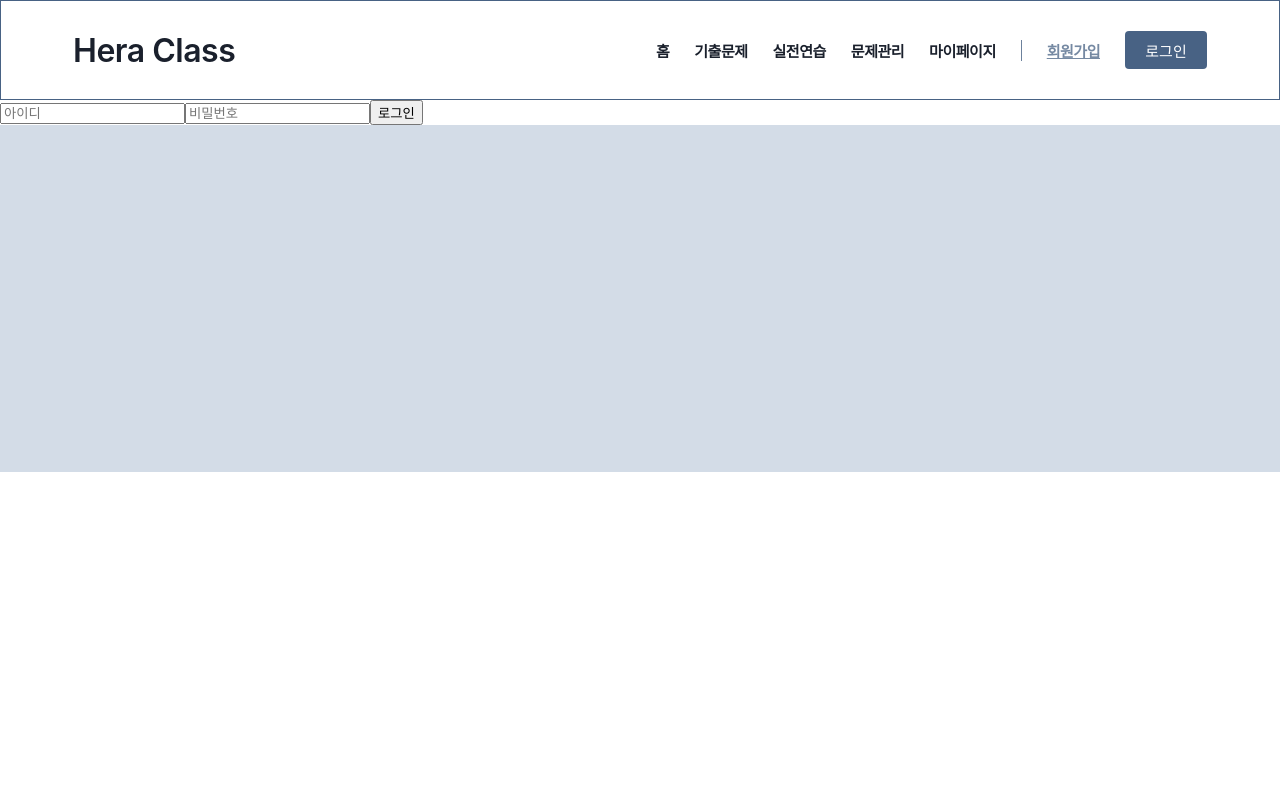
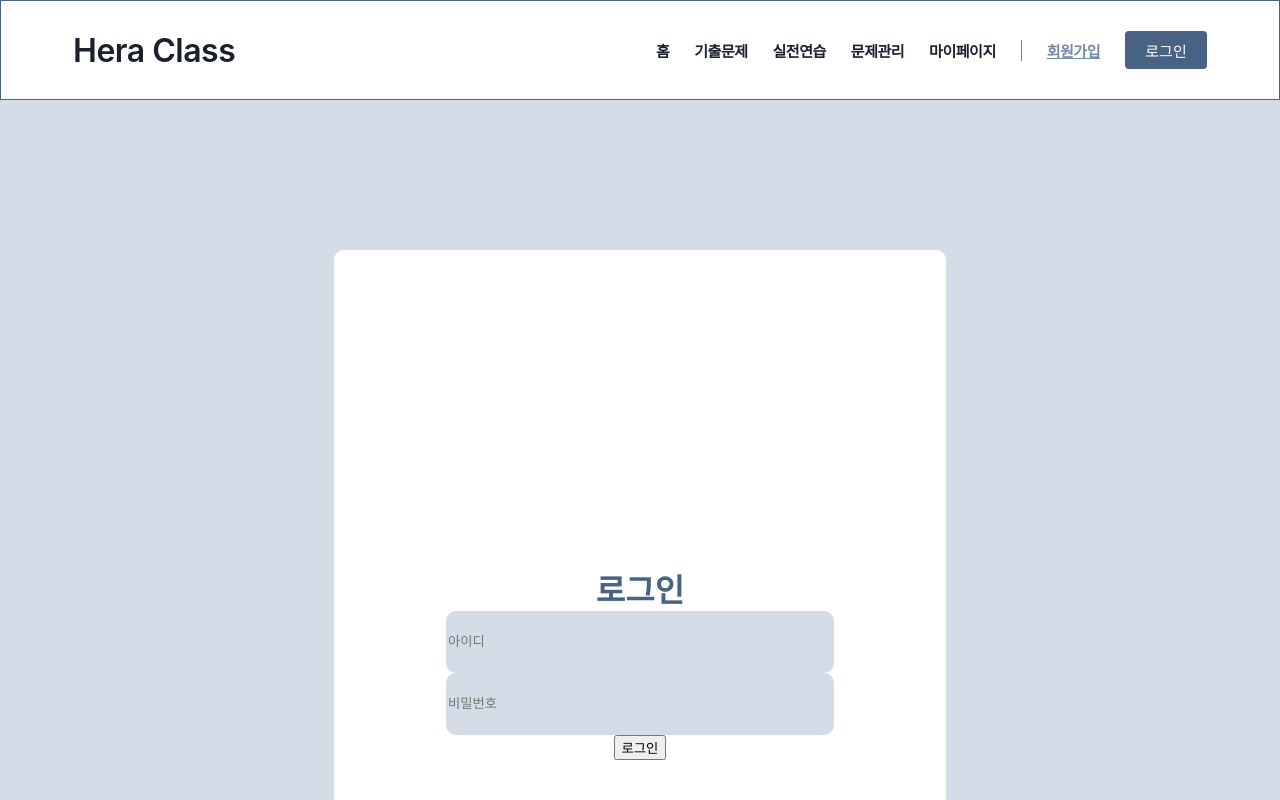
Before and after one commit to THE-HERA-CLASS/HC-frontend, a React (Create React App) app: page /logins in a window 1280 px wide. Shown: the top 800 px of the page. Built offline with nearby package versions, Linux system fonts and the light colour scheme; no server answers.

Commit message:
[Design] 로그인 페이지 1차 디자인

```diff
--- a/src/pages/Login.jsx
+++ b/src/pages/Login.jsx
@@ -2,7 +2,8 @@ import React, { useState } from 'react';
 import { useMutation } from 'react-query';
 import { loginPost } from '../api/users';
 import { useNavigate } from 'react-router-dom';
-
+import { styled } from 'styled-components';
+import CustomText from '../components/common/CustomText';
 function Login() {
   // 로그인 성공 시 홈으로 보내기
   const navigate = useNavigate();
@@ -39,7 +40,12 @@ function Login() {
   };
   return (
     <form onSubmit={submitHandler}>
-      <input
+      <LoginLayout>
+        <LoginCard>
+          <CustomText fontSize='2rem' fontWeight='700' color='#486284'>
+            로그인
+          </CustomText>
+          <LoginInput
             type='text'
             name='email'
             value={userInput.email}
@@ -47,7 +53,7 @@ function Login() {
             placeholder='아이디'
             required
           />
-      <input
+          <LoginInput
             type='password'
             name='password'
             value={userInput.password}
@@ -56,8 +62,50 @@ function Login() {
             required
           />
           <button type='submit'>로그인</button>
+        </LoginCard>
+      </LoginLayout>
     </form>
   );
 }
 
+const LoginLayout = styled.div`
+  background: #d3dce7;
+
+  padding: 70px 0;
+
+  display: flex;
+  flex-direction: row;
+
+  align-items: center;
+  justify-content: center;
+`;
+
+const LoginCard = styled.div`
+  width: 612px;
+  height: 824px;
+
+  margin: 80px 115px;
+
+  display: flex;
+  flex-direction: column;
+
+  align-items: center;
+  justify-content: center;
+
+  background: #fff;
+
+  border-radius: 10px;
+`;
+
+const LoginInput = styled.input`
+  width: 384px;
+  height: 60px;
+
+  background: #d3dce7;
+
+  border-radius: 10px;
+
+  border: none;
+`;
+
 export default Login;
```
Lines whose indentation alone changed are shown as unchanged.
